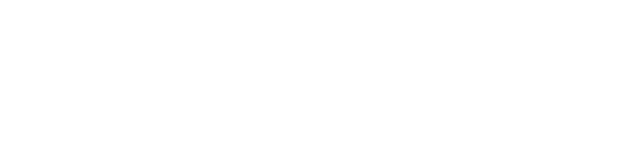
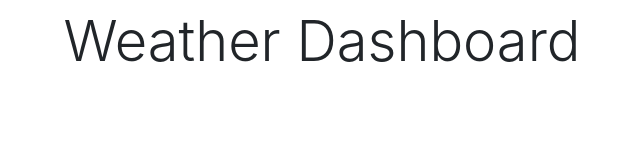
Before and after one commit to Tarekbe55/weather-dash, a plain HTML site: page index.html in a window 1280 px wide. Shown: the whole page, without its empty margins (318-958 px from the left). Drawn offline with nearby package versions, Linux system fonts and the light colour scheme.

Commit message:
added boot strap, font awesome and updated header

```diff
--- a/index.html
+++ b/index.html
@@ -13,4 +13,15 @@
   <link rel="stylesheet" href="assets/css/style.css">
 </head>
 
+<body>
+  <!--Header-->
+  <header>
+    <nav class="navbar navbar-expand-lg navbar-light bg-custom">
+      <div class="container-fluid">
+        <h1 class="mx-auto display-4">Weather Dashboard</h1>
+      </div>
+    </nav>
+  </header>
+  <br>
+
 </html>
```
